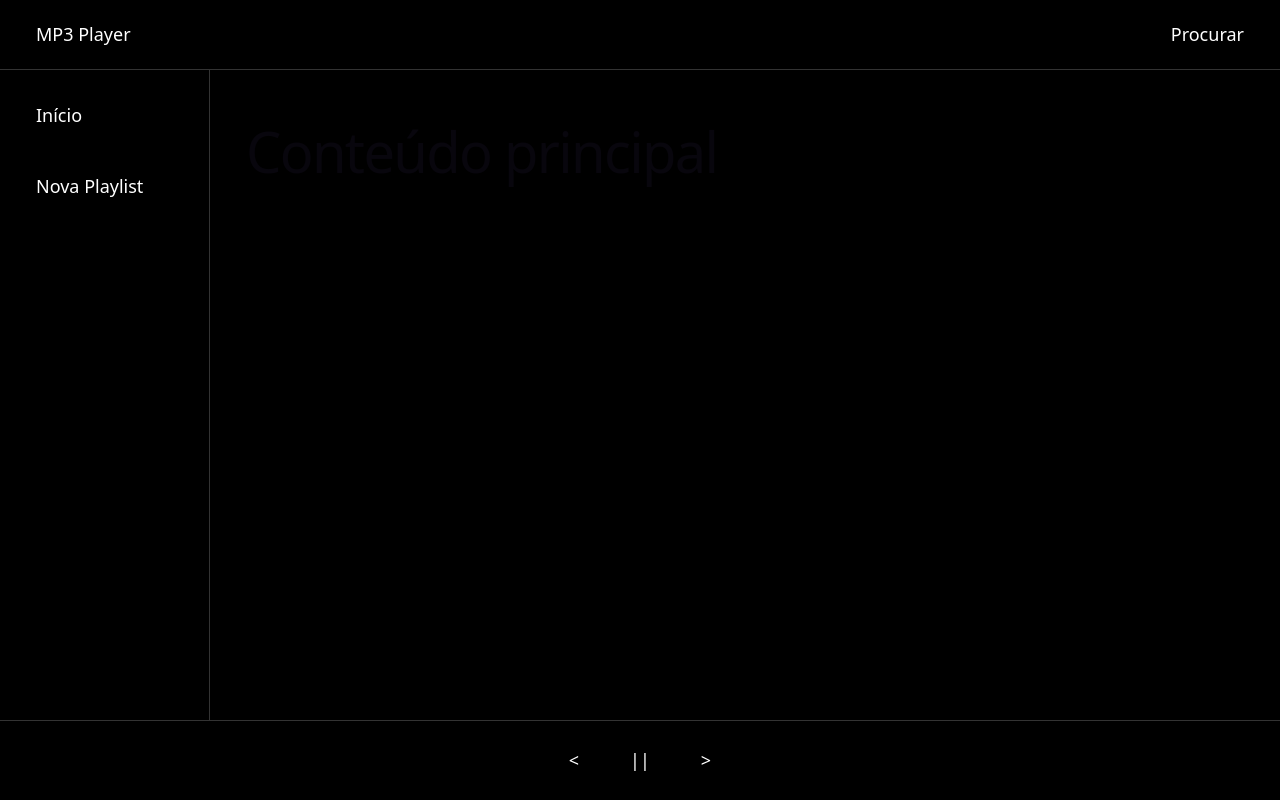
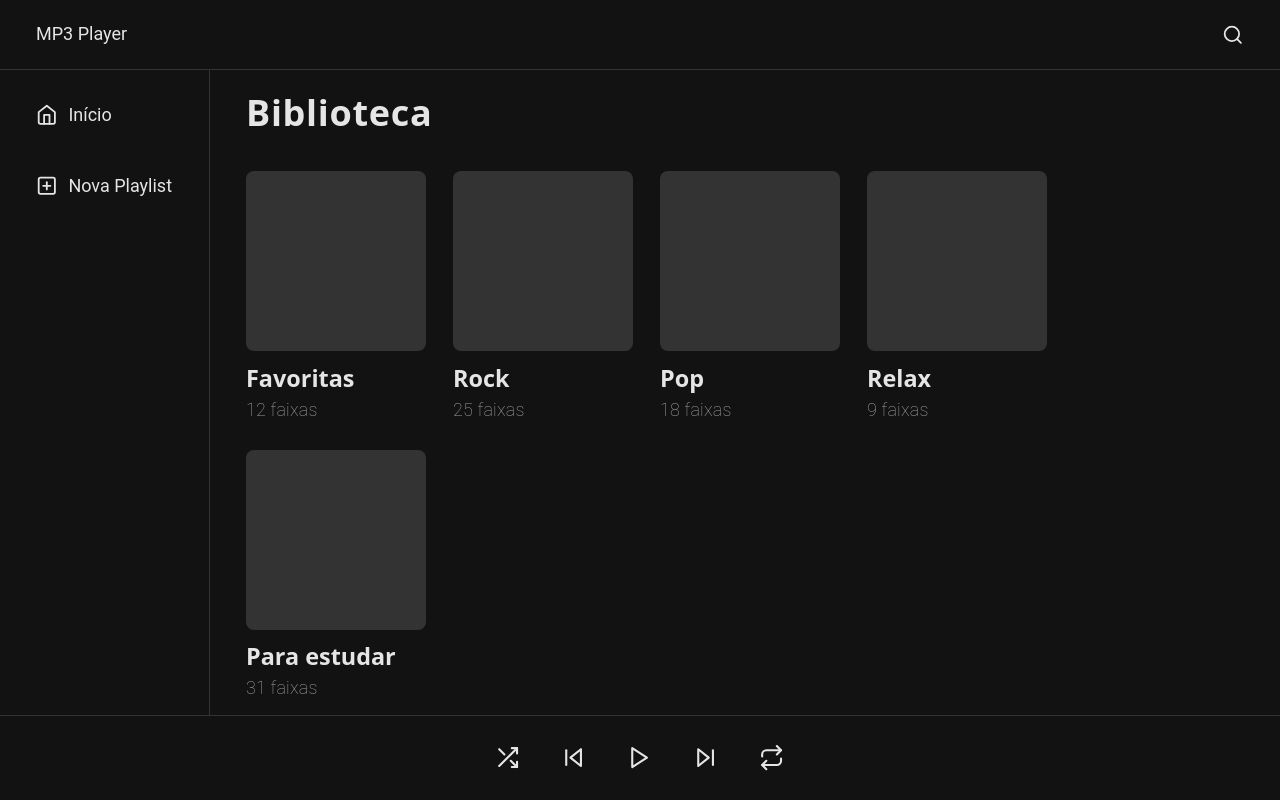
Before and after one commit to Luizoufelipe/atividade-somativa-devops, a React app in the folder frontend/: page / in a window 1280 px wide. Built offline with nearby package versions, Linux system fonts and the light colour scheme; the HTML template or start-up script is replaced by a standard one.

Commit message:
Organização dos componentes e adição de ícones aos botões de comando

```diff
--- a/frontend/package.json
+++ b/frontend/package.json
@@ -11,7 +11,8 @@
   },
   "dependencies": {
     "react": "^19.2.8",
-    "react-dom": "^19.2.8"
+    "react-dom": "^19.2.8",
+    "react-icons": "^5.7.0"
   },
   "devDependencies": {
     "@eslint/js": "^10.0.1",
--- a/frontend/src/App.css
+++ b/frontend/src/App.css
@@ -1,5 +1,20 @@
+:root {
+    --cor-fundo: #121212;
+    --cor-texto: #e5e5e5;
+    --cor-texto-secundario: #a7a7a7;
+    --cor-superficie: #333;
+    --cor-borda: #333;
+
+    --fonte-principal: "Roboto", sans-serif;
+}
+
 * {
     box-sizing: border-box;
+}
+
+body {
+    font-family: var(--fonte-principal);
+    color: var(--cor-texto);
 }
 
 main {
@@ -12,8 +27,12 @@ main {
         "aside content"
         "controls controls";
 
-    min-height: 100vh;
+    height: 100vh;
+    min-height: 0;
+    overflow: hidden;
     width: 100%;
+
+    background-color: var(--cor-fundo);
 }
 
 @media (max-width: 600px) {
@@ -24,6 +43,12 @@ main {
             "header"
             "content"
             "controls";
+    }
+
+    .main-content {
+        padding: 1rem;
+        padding-top: 90px;
+        gap: 1rem;
     }
 
     .side-menu {
@@ -46,9 +71,33 @@ button {
 
 .main-content {
     grid-area: content;
+    min-width: 0;
+    min-height: 0;
+
     padding: 2rem;
+    padding-top: 30px;
+    padding-bottom: 100px;
+
     overflow-y: auto;
-    background-color: black;
+    overflow-x: hidden;
+    background-color: var(--cor-fundo);
+
+    display: grid;
+    grid-template-columns: repeat(auto-fill, 180px);
+    grid-auto-rows: max-content;
+    gap: 1.5rem;
+    justify-content: start;
+    align-content: start;
+    align-items: start;
+}
+
+.main-content h1 {
+    grid-column: 1/-1;
+    margin: 0 0 1rem;
+    color: var(--cor-texto);
+    font-size: 2rem;
+    font-weight: 600;
+    letter-spacing: 0.02em;
 }
 
 .menu-button {
@@ -56,14 +105,22 @@ button {
     border-radius: 10px;
     background-color: transparent;
     cursor: pointer;
-    color: white;
+    color: var(--cor-texto);
     padding: 0.75rem 1rem;
     transition: background-color;
+
+    display: inline-flex;
+    align-items: center;
+    gap: 0.6rem;
+}
+
+.menu-button svg {
+    width: 1.2rem;
+    height: 1.2rem;
 }
 
 .menu-button:hover {
     background-color: rgba(128, 128, 128, 0.315);
-    color: white;
 }
 
 .menu-button:focus-visible {
@@ -78,14 +135,25 @@ button {
     justify-content: space-between;
     align-items: center;
     border-bottom: 1px solid #333;
-    background-color: black;
-
+    background-color: var(--cor-fundo);
+    position: fixed;
+    left: 0;
+    right: 0;
+    top: 0;
+    height: 70px;
+    z-index: 1100;
 }
 
 .side-menu {
     grid-area: aside;
-    background-color: black;
+    background-color: var(--cor-fundo);
     border-right: 1px solid #333;
+    position: fixed;
+    bottom: 80px;
+    top: 70px;
+    left: 0;
+    width: 210px;
+    z-index: 900;
 }
 
 .side-menu ul {
@@ -108,19 +176,87 @@ button {
 
 .control-bar {
     grid-area: controls;
-    width: 100%;
-    background-color: black;
+    background-color: var(--cor-fundo);
     display: flex;
     align-items: center;
     justify-content: center;
     gap: 1rem;
     padding: 1rem;
     border-top: 1px solid #333;
+
+    position: fixed;
+    left: 0;
+    right: 0;
+    bottom: 0;
+    z-index: 1000;
+    width: 100%;
 }
 
-.control-bar .menu-button {
+.control-button {
     min-width: 48px;
     min-height: 48px;
     border-radius: 25px;
     padding: 0.5rem;
+    justify-content: center;
 }
+
+.control-button svg {
+    width: 1.4rem;
+    height: 1.4rem;
+}
+
+.playlist-card {
+    min-height: 240px;
+    height: max-content;
+    width: 180px;
+
+    border: 0;
+    border-radius: 8px;
+    background-color: transparent;
+    overflow: visible;
+}
+
+.playlist-card:hover {
+    background-color:rgba(128, 128, 128, 0.315);
+}
+
+.playlist-card h2 {
+    margin: 0.75rem 0 0.25rem;
+    color: var(--cor-texto);
+    font-size: 1.3rem;
+    font-weight: 600;
+    letter-spacing: 0;
+}
+
+.playlist-card p {
+    margin: 0;
+    color: var(--cor-texto-secundario);
+    font-size: 1rem;
+    font-weight: 100;
+}
+
+.image-frame {
+    height: 180px;
+    width: 180px;
+    background-color: #333;
+    padding: 0;
+    border-radius: 8px;
+
+}
+
+::-webkit-scrollbar {
+    width: 8px;
+}
+
+::-webkit-scrollbar-track {
+    background: transparent;
+}
+
+::-webkit-scrollbar-thumb {
+    background: var(--cor-borda);
+    border-radius: 4px;
+}
+
+::-webkit-scrollbar-thumb:hover {
+    background: #555;
+}
--- a/frontend/src/App.jsx
+++ b/frontend/src/App.jsx
@@ -1,34 +1,88 @@
 import './App.css'
+import {
+    FiHome,
+    FiPlusSquare,
+    FiSearch,
+    FiSkipBack,
+    FiPlay,
+    FiSkipForward,
+    FiShuffle,
+    FiRepeat
+} from 'react-icons/fi'
 import {
     Screen,
     Header,
     Button,
     SideMenu,
     MainContent,
-    ControlBar
+    ControlBar,
+    PlaylistCard
  } from './components'
 
 
  function App() {
+
+    const playlists = [
+        { title: 'Favoritas', trackCount: 12 },
+        { title: 'Rock', trackCount: 25 },
+        { title: 'Pop', trackCount: 18 },
+        { title: 'Relax', trackCount: 9 },
+        { title: 'Para estudar', trackCount: 31 }
+    ]
+
     return (
         <Screen>
 
                 <SideMenu>
-                    <Button>Início</Button>
-                    <Button>Nova Playlist</Button>
+                    <Button>
+                        <FiHome aria-hidden="true" />
+                        <span>Início</span>
+                    </Button>
+
+                    <Button>
+                        <FiPlusSquare aria-hidden='true' />
+                        <span>Nova Playlist</span>
+                    </Button>
                 </SideMenu>
 
                 <Header>
                     <Button>MP3 Player</Button>
-                    <Button>Procurar</Button>
+                    <Button aria-label='Procurar' >
+                        <FiSearch aria-hidden="true" />
+                    </Button>
                 </Header>
 
-                <MainContent/>
+                <MainContent>
+                    {playlists.map((playlist) => (
+                        <PlaylistCard
+                            key={playlist.title}
+                            title={playlist.title}
+                            trackCount={playlist.trackCount}
+                        />
+                    ))}
+                </MainContent>
 
                 <ControlBar>
-                    <Button aria-label="Música anterior" className='control-button'>{'<'}</Button>
-                    <Button aria-label="Pausar" className='control-button'>||</Button>
-                    <Button aria-label="Próxima música" className='control-button'>{'>'}</Button>
+                    <Button aria-label="Modo aleatório" className='control-button'>
+                        <FiShuffle aria-hidden="true" />
+                    </Button>
+
+                    <Button aria-label="Música anterior" className='control-button'>
+                        <FiSkipBack aria-hidden="true" />
+                    </Button>
+
+                    <Button aria-label="Reproduzir" className='control-button'>
+                        <FiPlay aria-hidden="true" />
+                    </Button>
+
+                    <Button aria-label="Próxima música" className='control-button'>
+                        <FiSkipForward aria-hidden="true" />
+                    </Button>
+
+                    <Button aria-label="Repetir música" className='control-button'>
+                        <FiRepeat aria-hidden="true" />
+                    </Button>
+
                 </ControlBar>
 
             </Screen>
--- a/frontend/src/components/MainContent.jsx
+++ b/frontend/src/components/MainContent.jsx
@@ -1,7 +1,10 @@
-export function MainContent() {
+import React from "react"
+
+export function MainContent({ children }) {
     return (
         <section className="main-content">
-            <h1>Conteúdo principal</h1>
+            <h1>Biblioteca</h1>
+            {children}
         </section>
     )
 }
--- /dev/null
+++ b/frontend/src/components/PlaylistCard.jsx
@@ -0,0 +1,9 @@
+export function PlaylistCard( {title, trackCount} ) {
+    return (
+        <article className="playlist-card">
+            <div className="image-frame"/>
+            <h2>{ title }</h2>
+            <p>{ trackCount } faixas</p>
+        </article>
+    )
+}
--- a/frontend/src/components/index.js
+++ b/frontend/src/components/index.js
@@ -4,3 +4,4 @@ export {Button} from './Button'
 export {SideMenu} from './SideMenu'
 export {MainContent} from './MainContent'
 export {ControlBar} from './ControlBar'
+export {PlaylistCard} from './PlaylistCard'
--- a/frontend/src/index.css
+++ b/frontend/src/index.css
@@ -72,7 +72,7 @@ h2 {
 
 h1 {
   font-size: 56px;
-  letter-spacing: -1.68px;
+  letter-spacing: 0;
   margin: 32px 0;
   @media (max-width: 1024px) {
     font-size: 36px;
```
Also changed, not shown: 1 other file (tests, documents, lock files or other folders).
